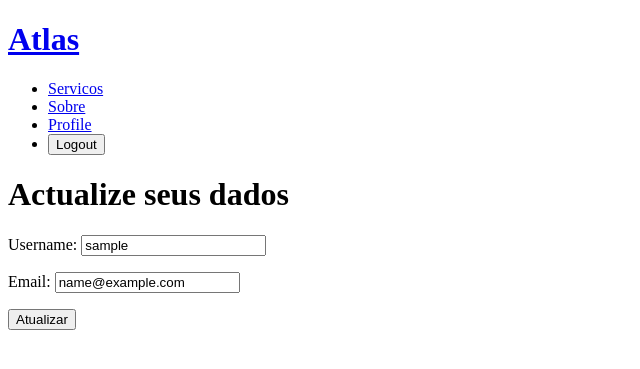
After one commit to LertonJosine/Atlas-Project, a Django app: page /accounts/profile/1/ in a window 1280 px wide. The commit adds this page. Shown: the top 369 px of the page, without its empty margins (0-640 px from the left). Run offline with Django 5.2, Linux system fonts and the light colour scheme; a user stored in the database is signed in; tables that the repository leaves empty hold one stand-in row (values such as "Sample post").

Commit message:
update user data feature implemented

```diff
--- a/accounts/forms.py
+++ b/accounts/forms.py
@@ -5,10 +5,9 @@ from django.contrib.auth import get_user_model
 class CustomUserCreationForm(UserCreationForm):
     class Meta:
         model = get_user_model()
-        fields = ('username', 'email')
-
+        fields = ['username','email']
 
 class CustomUserChageForm(UserChangeForm):
     class Meta:
         model = get_user_model()
-        fields = ('username', 'email')
+        fields = ['username', 'email']
--- a/accounts/urls.py
+++ b/accounts/urls.py
@@ -1,7 +1,8 @@
 from django.urls import path
-from .views import SignupView
+from .views import SignupView, ProfileView
 
 
 urlpatterns = [
     path('signup/', SignupView.as_view(), name='signup'),
+    path('profile/<int:pk>/', ProfileView.as_view(), name='profile'),
 ]
--- a/accounts/views.py
+++ b/accounts/views.py
@@ -2,6 +2,7 @@ from django.shortcuts import render
 from django.views.generic import CreateView, UpdateView
 from django.contrib.auth import get_user_model
 from .forms import CustomUserChageForm, CustomUserCreationForm
+from django.contrib.auth.mixins import UserPassesTestMixin, LoginRequiredMixin
 
 # Create your views here.
 
@@ -10,3 +11,13 @@ class SignupView(CreateView):
     model = get_user_model()
     template_name = 'accounts/signup.html'
     form_class = CustomUserCreationForm
+
+
+class ProfileView(UserPassesTestMixin, LoginRequiredMixin, UpdateView):
+    model = get_user_model()
+    template_name = "accounts/profile.html"
+    form_class = CustomUserChageForm
+
+    def test_func(self):
+        user = self.get_object()
+        return user == self.request.user
--- a/templates/_base.html
+++ b/templates/_base.html
@@ -8,24 +8,33 @@
   <body>
     {% block header %}
       <header>
-        <h1><a href="#">Atlas</a></h1>
+        <h1><a href="{% url 'landing' %}">Atlas</a></h1>
         <nav>
           <ul>
+            {% if not user.is_authenticated %}
               <li>
                 <a href="{% url 'login' %}">Login</a>
               </li>
               <li>
                 <a href="{% url 'signup' %}">Signup</a>
               </li>
+            {% else %}
               <li>
-              <a href="#">Profile</a>
+                <a href="#">Servicos</a>
+              </li>
+              <li>
+                <a href="#">Sobre</a>
+              </li>
+              <li>
+                <a href="{% url 'profile' user.pk %}">Profile</a>
               </li>
               <li>
                 <form action="{% url 'logout' %}" method="post">
                   {% csrf_token %}
-                    <input type="submit" value="Logout">
+                  <input type="submit" value="Logout" />
                 </form>
               </li>
+            {% endif %}
           </ul>
         </nav>
       </header>
@@ -34,7 +43,9 @@
       <main>
         <h1>Landing Page</h1>
         {% if user.is_authenticated %}
-          <p>Welcome, <b>{{user.username.capitalize}}</b></p>
+          <p>
+            Welcome, <b>{{ user.username.capitalize }}</b>
+          </p>
         {% else %}
           <p>This is the landing page</p>
         {% endif %}
--- /dev/null
+++ b/templates/accounts/profile.html
@@ -0,0 +1,19 @@
+{% extends '../_base.html' %}
+
+{% block main %}
+  <h1>Actualize seus dados</h1>
+  <form action="" method="post">
+    {% csrf_token %}
+
+    <p>
+        <label for="id_username">Username: </label>
+        {{ form.username }}
+
+    </p>
+    <p>
+        <label for="id_email">Email: </label>
+        {{ form.email }}</p>
+
+    <input type="submit" value="Atualizar" />
+  </form>
+{% endblock %}
```
Also changed, not shown: atlas/settings.py (+3 -6 lines). Lines whose indentation alone changed are shown as unchanged.
